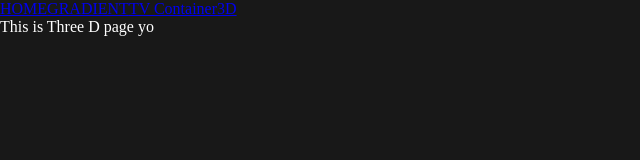
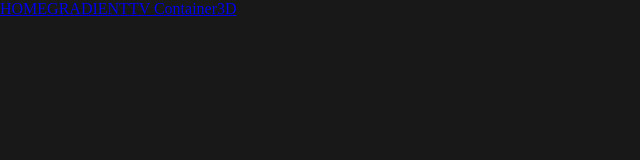
Before and after one commit to xpectro93/b_test, a React (Create React App) app in the folder frontend/: page /3d in a window 1280 px wide. Shown: the top 160 px of the page, without its empty margins (0-640 px from the left). Built offline with nearby package versions, Linux system fonts and the light colour scheme.

Commit message:
add divs to container on ThreeD component

```diff
--- a/frontend/src/components/threeD/ThreeD.js
+++ b/frontend/src/components/threeD/ThreeD.js
@@ -3,7 +3,9 @@ import "./ThreeD.css"
 export default function ThreeD() {
     return(
         <div>
-            This is Three D page yo
+            <div className="square">
+                <div className="circle"></div>
+            </div>
 
         </div>
     )
```
Also changed, not shown: 1 other file (tests, documents, lock files or other folders).
